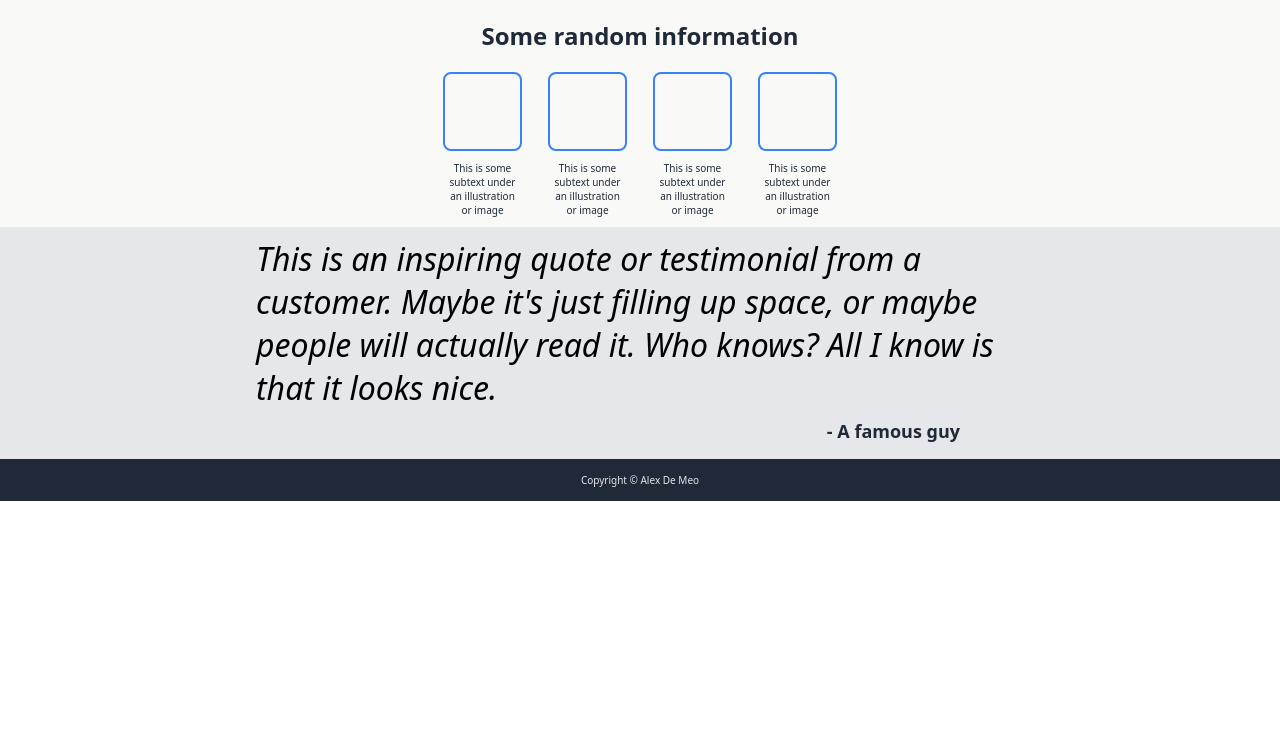
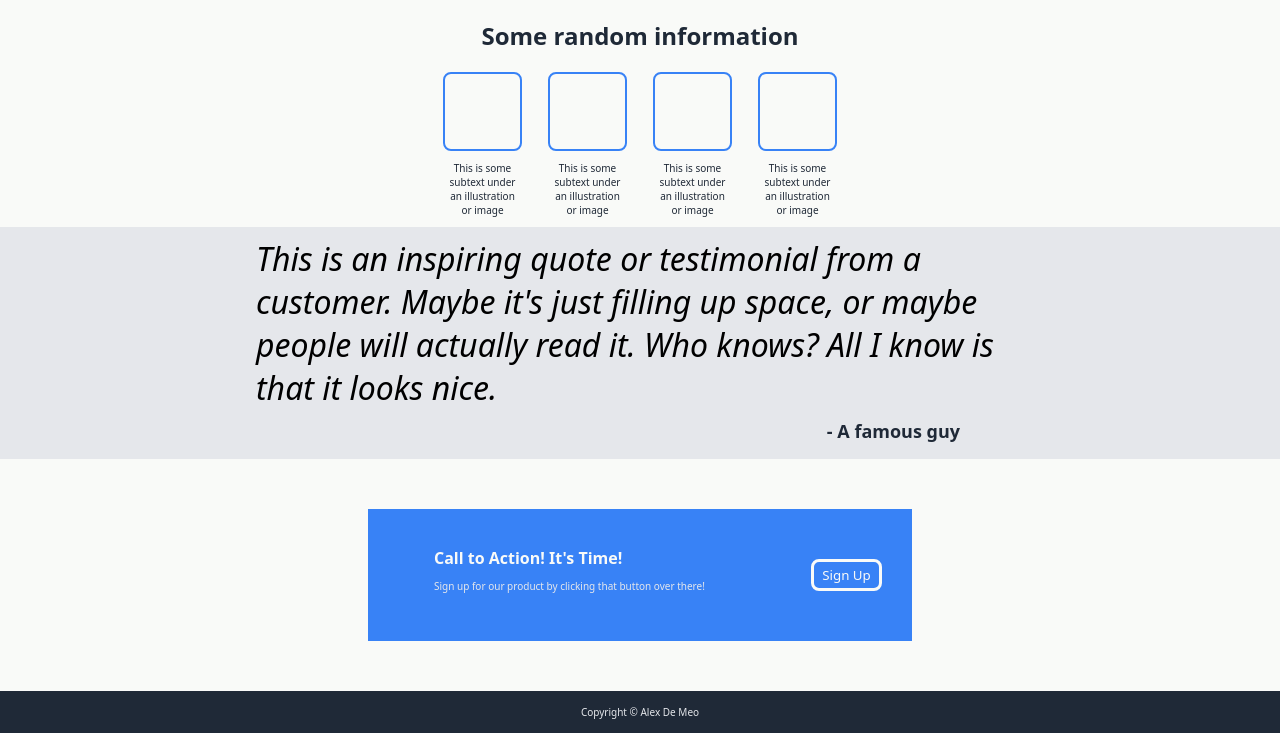
Before and after one commit to DEMEOTHEDEVELOPER/Landing-Page, a plain HTML site: page index.html in a window 1280 px wide. Shown: the part 270-1003 px from the top of the page. Before the commit the page ends 800 px from the top, so only its background shows below. Drawn offline with Linux system fonts and the light colour scheme.

Commit message:
finished the template. Need to personalize

```diff
--- a/index.html
+++ b/index.html
@@ -51,7 +51,17 @@
         <p class="quote-text">This is an inspiring quote or testimonial from a customer. Maybe it's just filling up space, or maybe people will actually read it. Who knows? All I know is that it looks nice.</p>
         <p class="quote-author">- A famous guy</p>
       </div>
-      <div class="bottom"></div>
+      <div class="bottom">
+        <div class="bottom-content">
+          <div class="bottom-info">
+            <h4 class="bottom-header">Call to Action! It's Time!</h4>
+            <p class="subtext">Sign up for our product by clicking that button over there!</p>
+          </div>
+          <div class="button2">
+            <button class="sign-up2">Sign Up</button>
+          </div>
+        </div>
+      </div>
       <div class="footer">
         <p class="foot-text">Copyright © Alex De Meo</p>
       </div>
--- a/style.css
+++ b/style.css
@@ -144,3 +144,48 @@ a {
   flex-direction: column;
   background-color: #e5e7eb;
 }
+
+.bottom {
+  background-color: #f9faf8;
+  display: flex;
+  flex-direction: column;
+}
+
+.bottom-content {
+  background-color: #3882f6;
+  height: 100px;
+  width: 40%;
+  display: flex;
+  gap: 16px;
+  align-self: center;
+  margin: 50px;
+  padding: 16px;
+}
+
+.button2 {
+  display: flex;
+  justify-content: center;
+  flex: 1;
+}
+
+.sign-up2 {
+  border: 3px solid #f9faf8;
+  border-radius: 8px;
+  color: #f9faf8;
+  background-color: #3882f6;
+  align-self: center;
+  padding: 4px 8px;
+}
+.bottom-header {
+  color: #f9faf8;
+  padding: 0;
+  margin: 0;
+}
+
+.bottom-info {
+  padding: 0 50px;
+  flex: 3;
+  display: flex;
+  flex-direction: column;
+  justify-content: center;
+}
```
